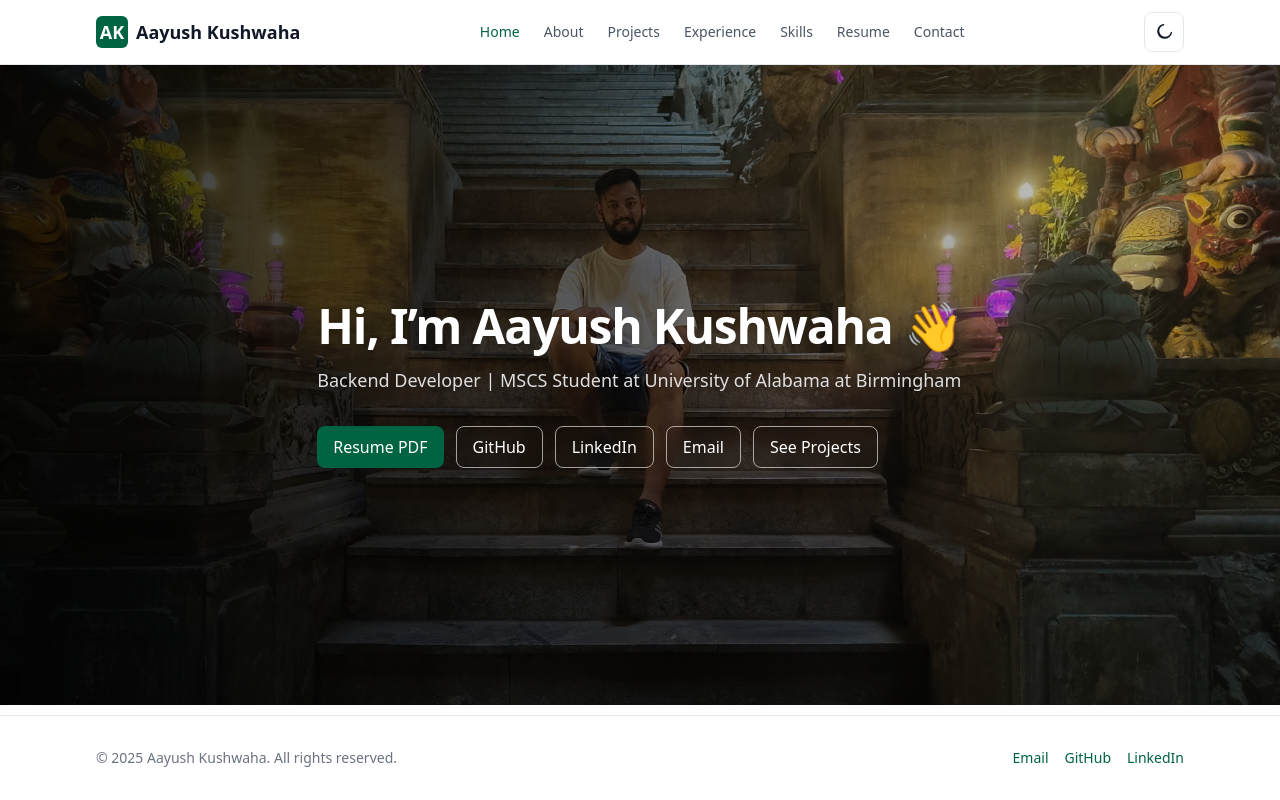
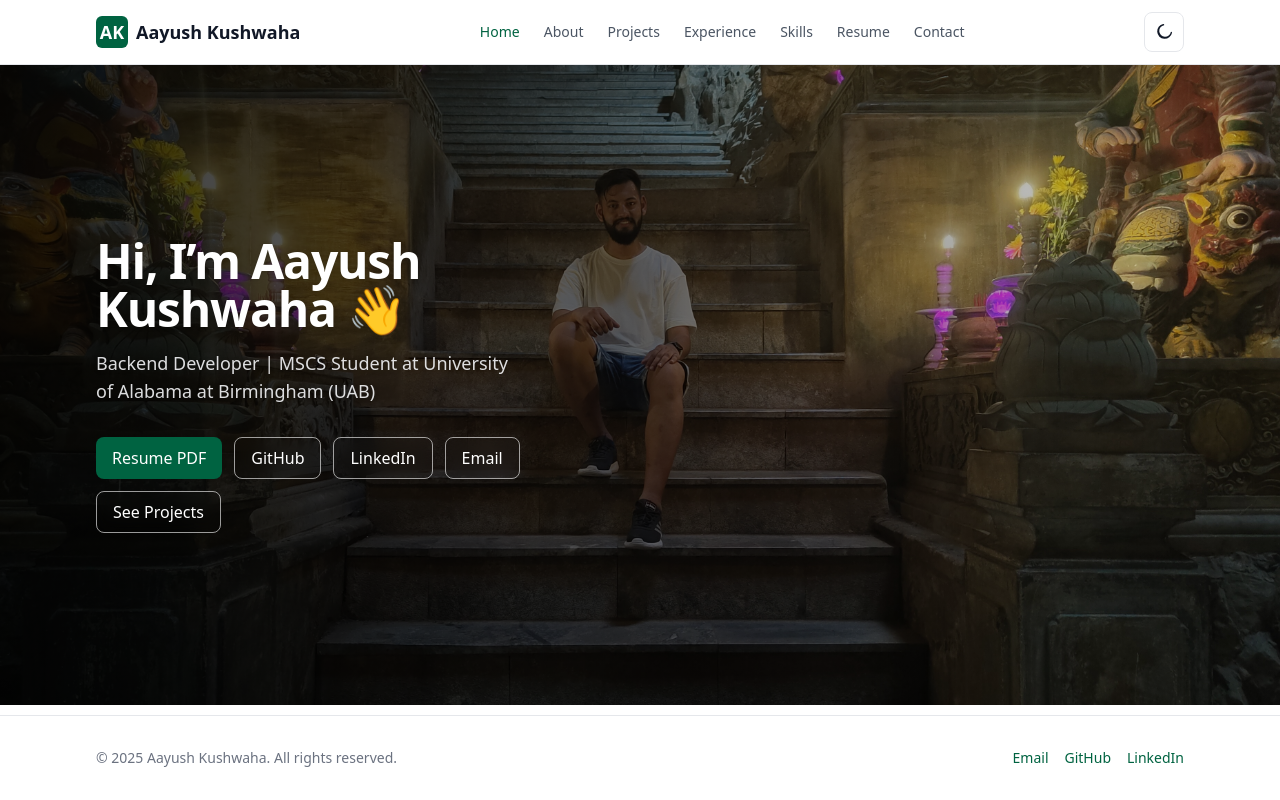
Before and after one commit to aayush-kushwaha/aayush_website_updated, a React (Vite) app: page / in a window 1280 px wide. Built offline with nearby package versions, Linux system fonts and the light colour scheme.

Commit message:
changes to text layout

```diff
--- a/src/pages/Home.tsx
+++ b/src/pages/Home.tsx
@@ -15,11 +15,11 @@ export default function Home() {
       </div>
 
       <div className="container-default">
-        <div className="grid items-center gap-10">
-          <div className="text-white max-w-2xl">
+        <div className="grid items-center justify-items-start gap-10 md:grid-cols-12">
+          <div className="text-white max-w-2xl lg:max-w-lg md:col-span-5">
             <h1 className="mb-4 text-4xl font-bold tracking-tight sm:text-5xl drop-shadow">Hi, I’m Aayush Kushwaha 👋</h1>
             <p className="mb-8 text-lg text-gray-100/90 drop-shadow">
-              Backend Developer | MSCS Student at University of Alabama at Birmingham
+              Backend Developer | MSCS Student at University of Alabama at Birmingham (UAB)
             </p>
             <div className="flex flex-wrap gap-3">
               <a className="btn" href="/resume.pdf" target="_blank" rel="noreferrer">Resume PDF</a>
@@ -29,6 +29,7 @@ export default function Home() {
               <a className="btn-outline-white backdrop-blur" href="/projects">See Projects</a>
             </div>
           </div>
+          <div className="hidden md:block md:col-span-7" />
         </div>
       </div>
     </section>
```
